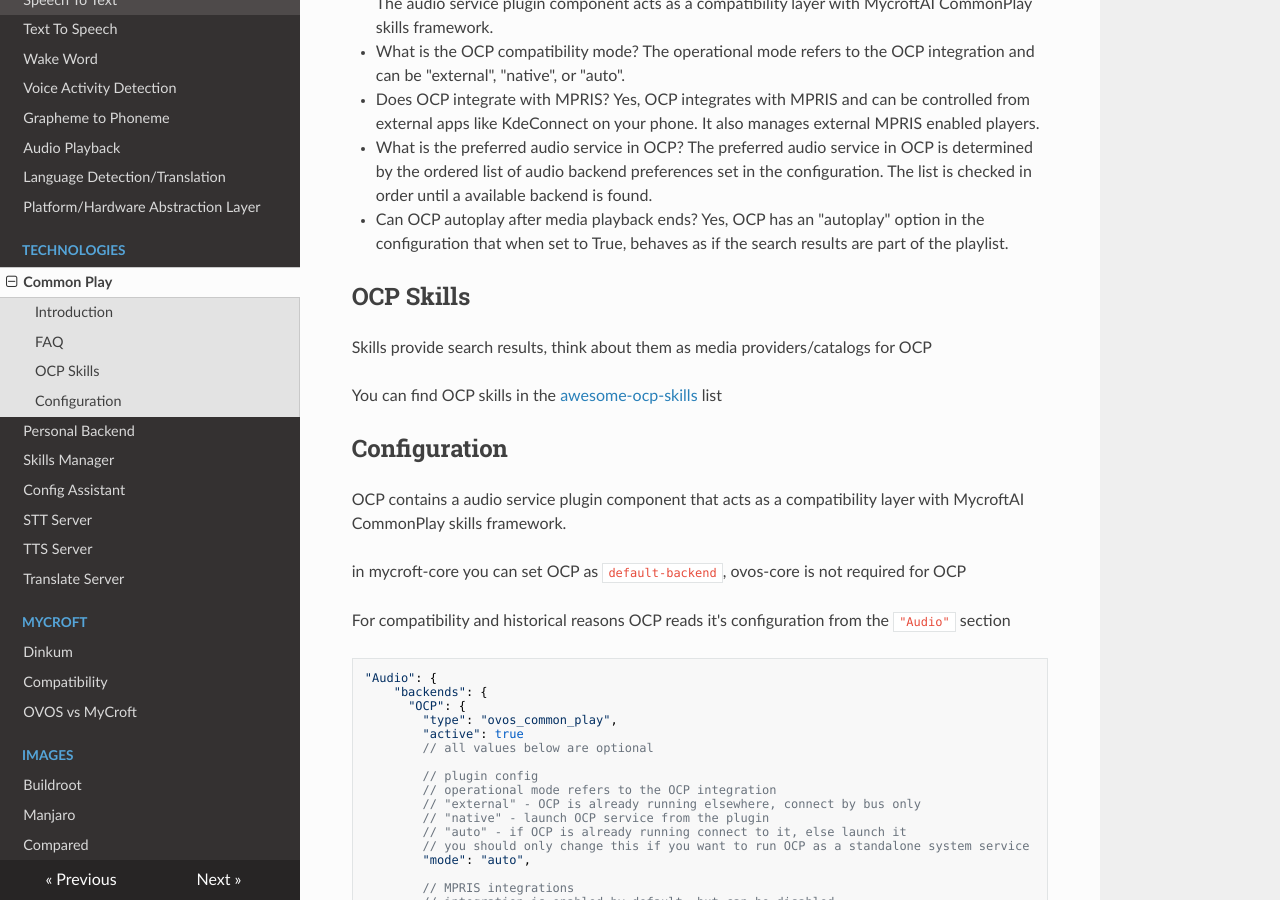
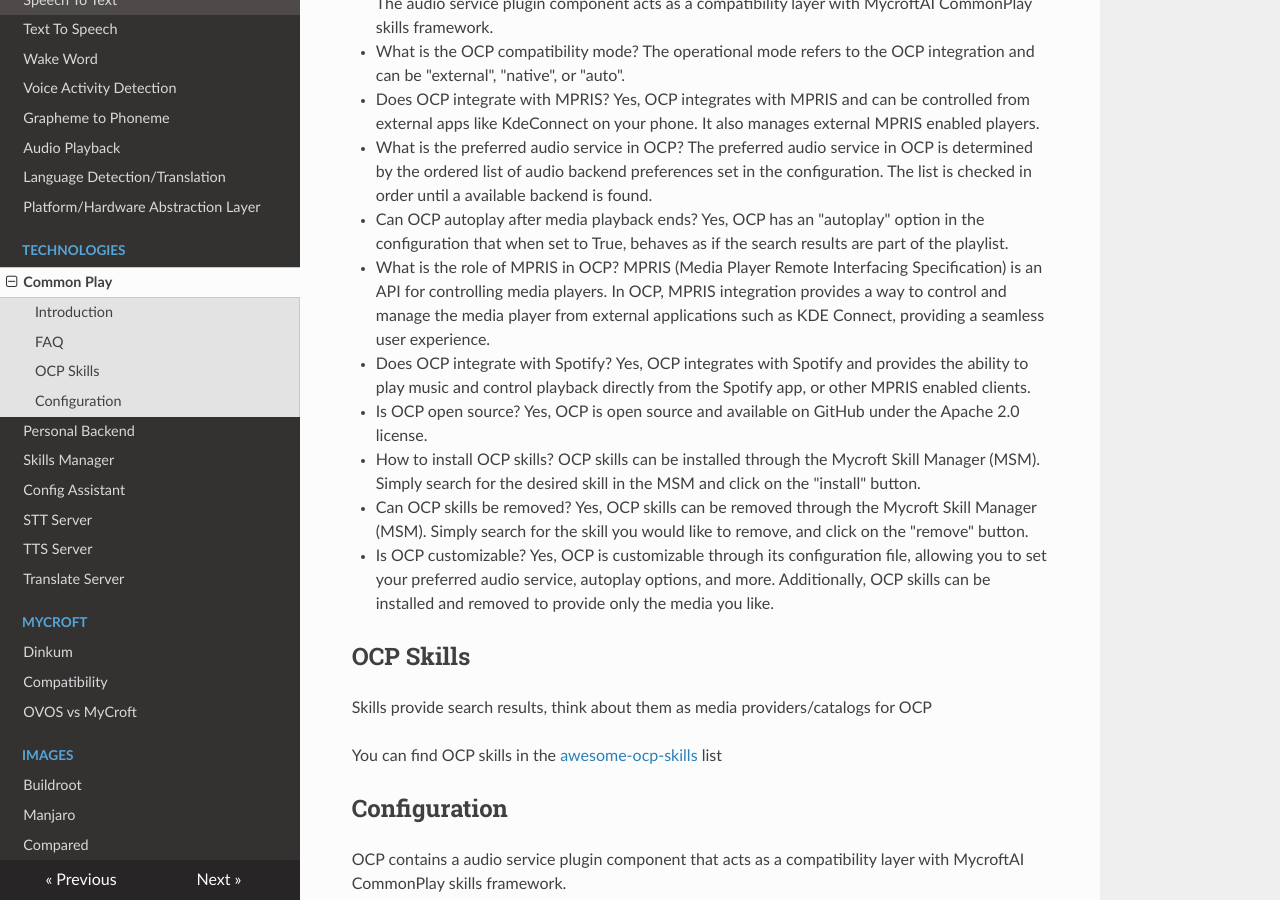
Before and after one commit to OpenVoiceOS/community-docs, an MkDocs documentation site: the page built from docs/OCP.md, in a window 1280 px wide and 900 px high, scrolled down 1468 px. Built offline with MkDocs 1.6.1, drawn with Linux system fonts in a browser that asks for light colours; nearby versions of some CDN libraries.

Commit message:
Update OCP.md

```diff
--- a/docs/OCP.md
+++ b/docs/OCP.md
@@ -59,6 +59,23 @@
 
 - Can OCP autoplay after media playback ends?
         Yes, OCP has an "autoplay" option in the configuration that when set to True, behaves as if the search results are part of the playlist.
+
+- What is the role of MPRIS in OCP?
+    MPRIS (Media Player Remote Interfacing Specification) is an API for controlling media players. In OCP, MPRIS integration provides a way to control and manage the media player from external applications such as KDE Connect, providing a seamless user experience.
+
+- Does OCP integrate with Spotify?
+    Yes, OCP integrates with Spotify and provides the ability to play music and control playback directly from the Spotify app, or other MPRIS enabled clients.
+
+- Is OCP open source?
+    Yes, OCP is open source and available on GitHub under the Apache 2.0 license.
+- How to install OCP skills?
+    OCP skills can be installed through the Mycroft Skill Manager (MSM). Simply search for the desired skill in the MSM and click on the "install" button.
+
+- Can OCP skills be removed?
+    Yes, OCP skills can be removed through the Mycroft Skill Manager (MSM). Simply search for the skill you would like to remove, and click on the "remove" button.
+
+- Is OCP customizable?
+    Yes, OCP is customizable through its configuration file, allowing you to set your preferred audio service, autoplay options, and more. Additionally, OCP skills can be installed and removed to provide only the media you like.
 
 
 ## OCP Skills
```
